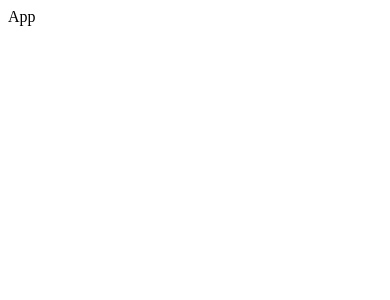
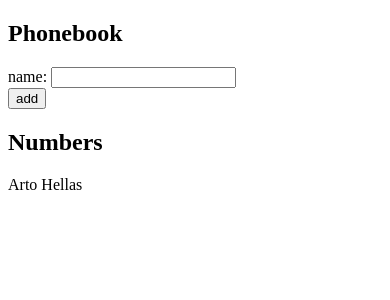
Before and after one commit to rjeantet/fullstackopen_exercises, a React (Vite) app in the folder part2/phonebook/: page / in a window 390 px wide. Shown: the top 300 px of the page. Built offline with nearby package versions, Linux system fonts and the light colour scheme.

Commit message:
2.6: The Phonebook Step1

```diff
--- a/part2/phonebook/src/App.jsx
+++ b/part2/phonebook/src/App.jsx
@@ -1,5 +1,44 @@
+import { useState } from 'react';
+
 const App = () => {
-  return <div>App</div>;
+  const [persons, setPersons] = useState([{ name: 'Arto Hellas' }]);
+  const [newName, setNewName] = useState('');
+
+  const addPerson = (event) => {
+    event.preventDefault();
+    const personObject = {
+      name: newName,
+    };
+    setPersons([...persons, personObject]);
+    setNewName('');
+  };
+
+  // console.log('Currently in the phonebook', persons);
+
+  const handleNameChange = (event) => {
+    setNewName(event.target.value);
+  };
+
+  return (
+    <div>
+      <h2>Phonebook</h2>
+      <form onSubmit={addPerson}>
+        <div>
+          name: <input value={newName} onChange={handleNameChange} />
+        </div>
+        <div>
+          <button type='submit'>add</button>
+        </div>
+      </form>
+      <h2>Numbers</h2>
+      <div>
+        {persons.map((person, index) => (
+          <div key={index}>{person.name}</div>
+        ))}
+      </div>
+      {/* <div>debug: {newName}</div> */}
+    </div>
+  );
 };
 
 export default App;
```
